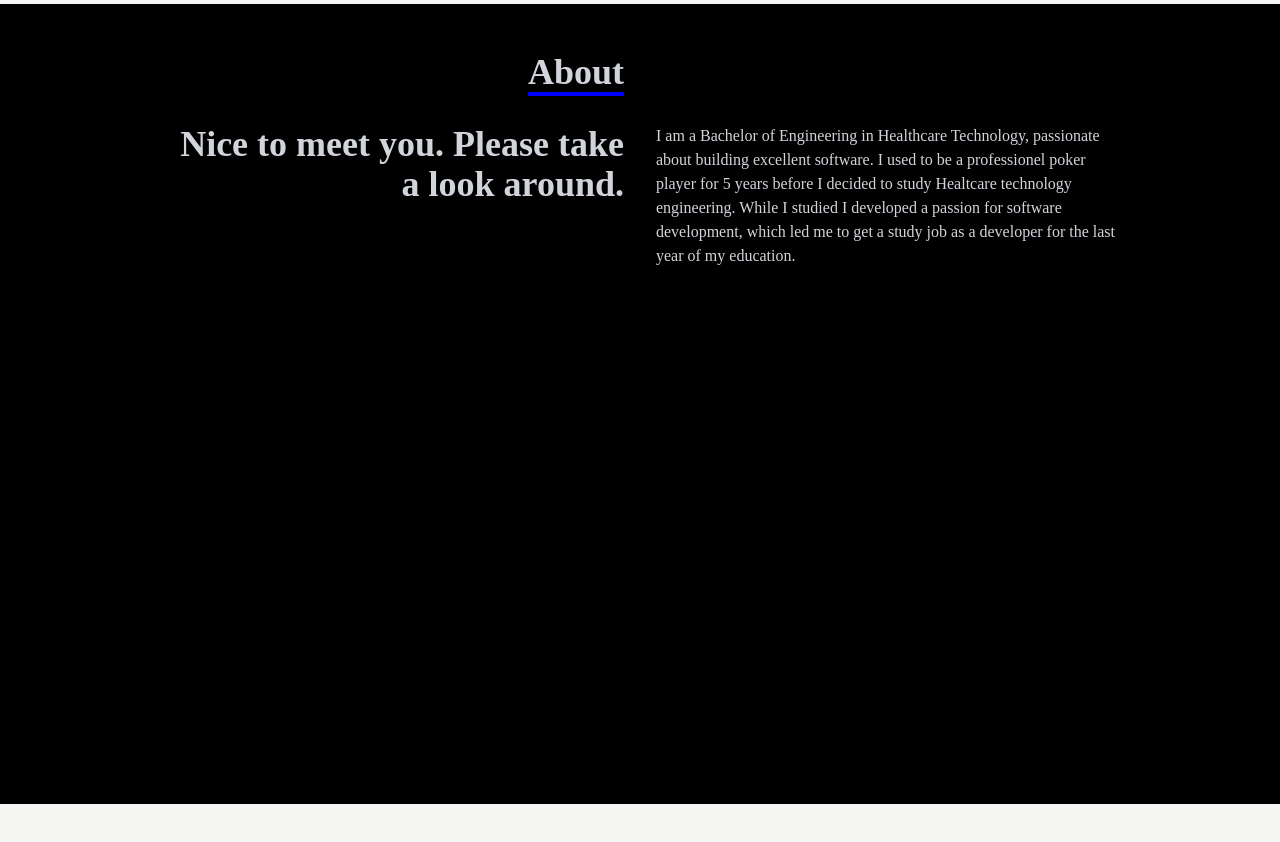
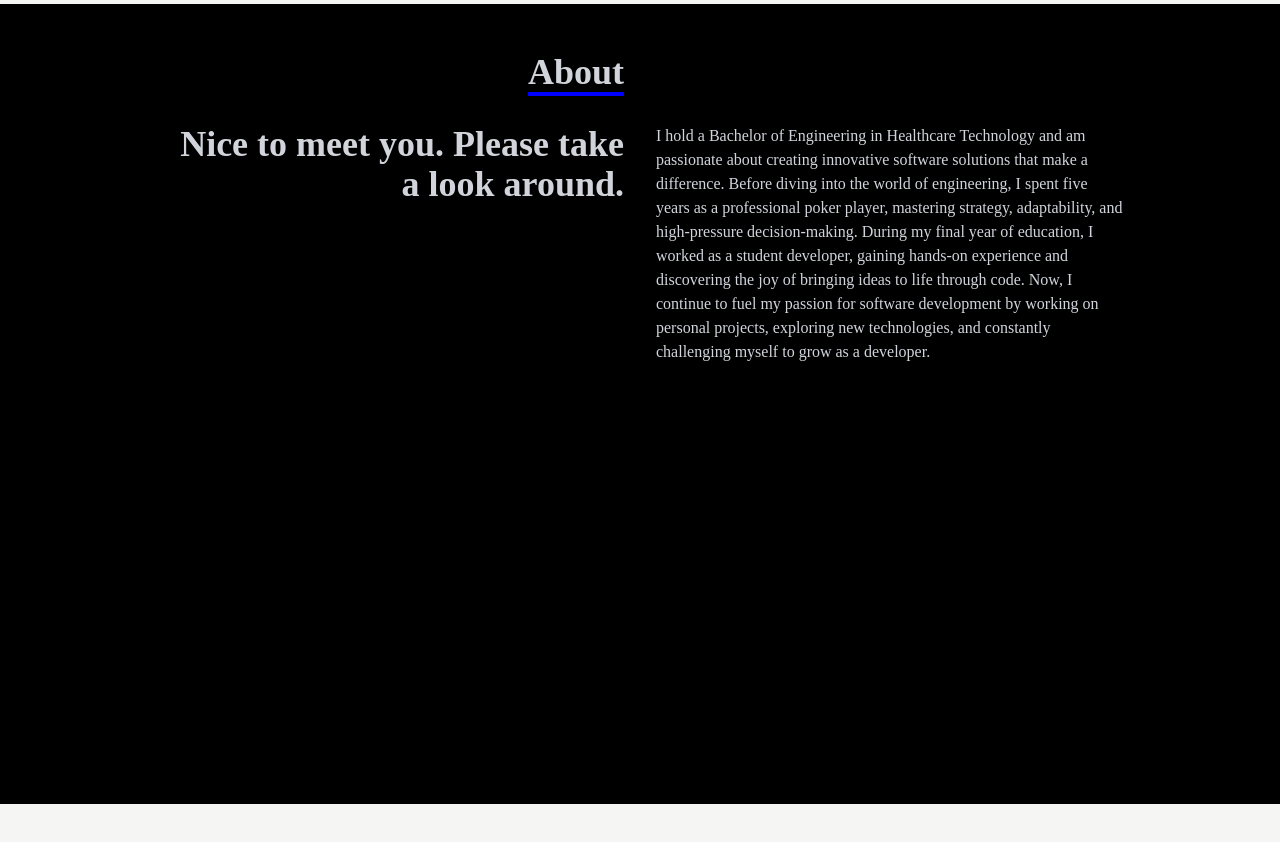
Before and after one commit to AndreasHoegh/portfolio-react-app, a React (Create React App) app: page / in a window 1280 px wide. Shown: the part 1020-1862 px from the top of the page. Built offline with nearby package versions, Linux system fonts and the light colour scheme.

Commit message:
update link and text

```diff
--- a/src/components/About.jsx
+++ b/src/components/About.jsx
@@ -21,12 +21,17 @@ const About = () => {
           </div>
           <div>
             <p>
-              I am a Bachelor of Engineering in Healthcare Technology,
-              passionate about building excellent software. I used to be a
-              professionel poker player for 5 years before I decided to study
-              Healtcare technology engineering. While I studied I developed a
-              passion for software development, which led me to get a study job
-              as a developer for the last year of my education.
+              I hold a Bachelor of Engineering in Healthcare Technology and am
+              passionate about creating innovative software solutions that make
+              a difference. Before diving into the world of engineering, I spent
+              five years as a professional poker player, mastering strategy,
+              adaptability, and high-pressure decision-making. During my final
+              year of education, I worked as a student developer, gaining
+              hands-on experience and discovering the joy of bringing ideas to
+              life through code. Now, I continue to fuel my passion for software
+              development by working on personal projects, exploring new
+              technologies, and constantly challenging myself to grow as a
+              developer.
             </p>
           </div>
         </div>
--- a/src/data/data.js
+++ b/src/data/data.js
@@ -7,7 +7,7 @@ export const data = [
     name: "Mexicano Padel",
     image: Padel,
     github: "https://github.com/AndreasHoegh/mexicano-padel",
-    live: "https://mexicano-padel-y36f.vercel.app/",
+    live: "https://www.padelamericano.org/",
   },
   {
     id: 2,
```
